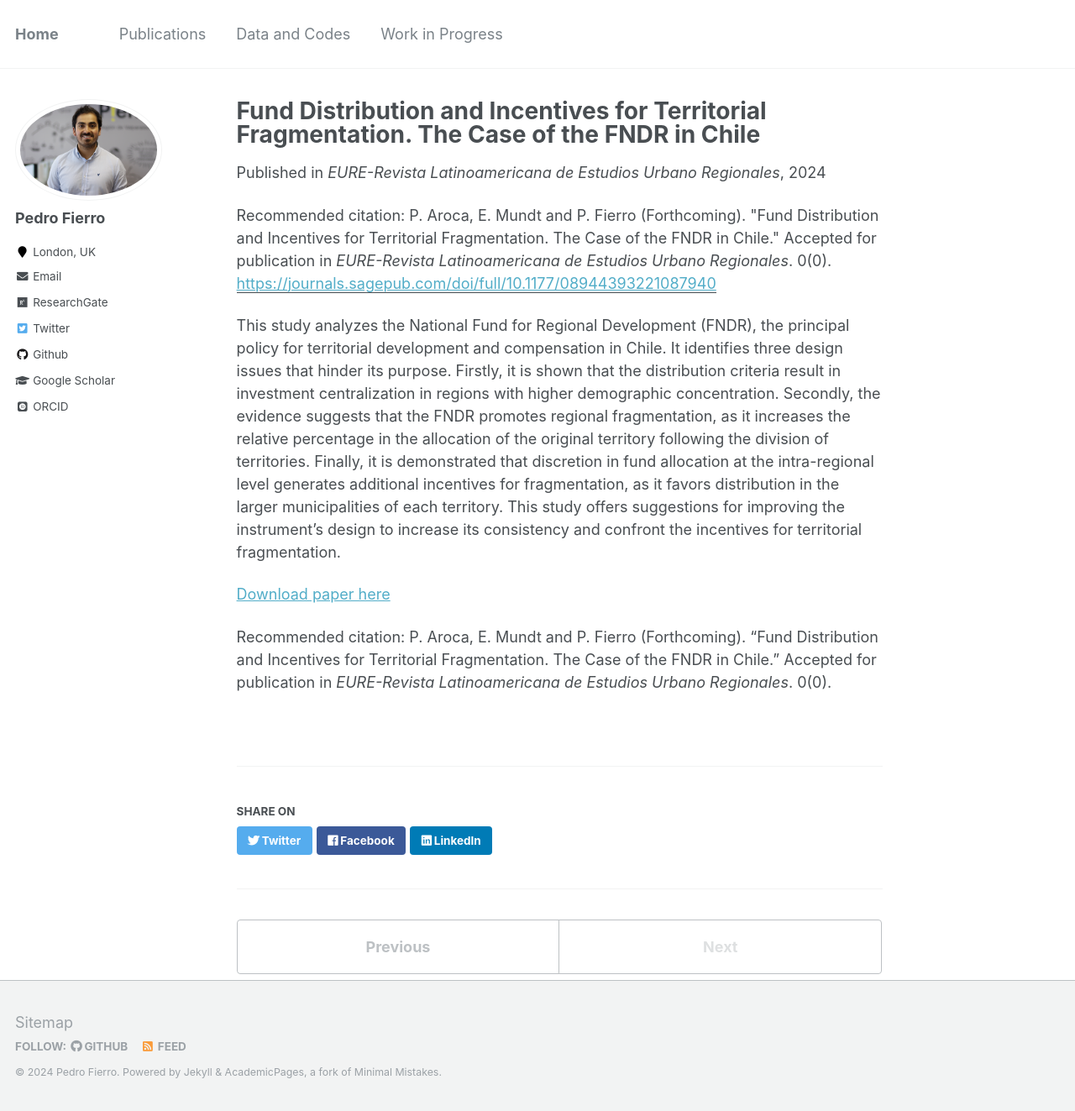
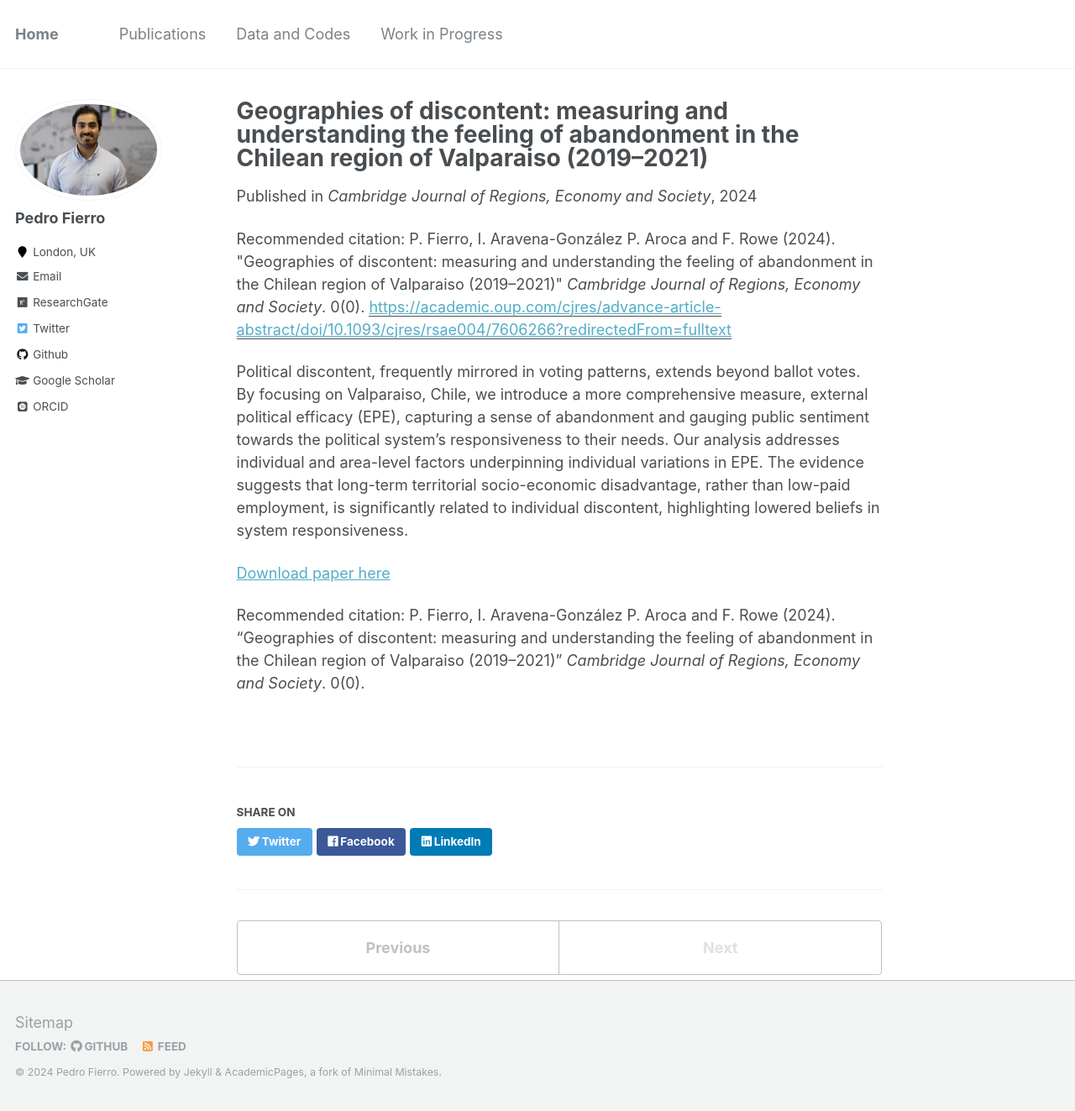
Before and after one commit to pedrofierroz87/pedrofierroz87.github.io, a Jekyll site: the page built from _publications/2024-02-21-paper-title-number-8.md, in a window 1280 px wide and 1323 px high. Shown: the whole window at 84% size. Built offline with Jekyll 4.4.1, drawn with Linux system fonts in a browser that asks for light colours; some web fonts are replaced.

Commit message:
Update 2024-02-21-paper-title-number-8.md

```diff
--- a/_publications/2024-02-21-paper-title-number-8.md
+++ b/_publications/2024-02-21-paper-title-number-8.md
@@ -1,15 +1,15 @@
 ---
-title: "Fund Distribution and Incentives for Territorial Fragmentation. The Case of the FNDR in Chile"
+title: "Geographies of discontent: measuring and understanding the feeling of abandonment in the Chilean region of Valparaiso (2019–2021)"
 collection: publications
-permalink: /publication/2023-10-27-paper-title-number-7
-excerpt: 'This study analyzes the National Fund for Regional Development (FNDR), the principal policy for territorial development and compensation in Chile. It identifies three design issues that hinder its purpose. Firstly, it is shown that the distribution criteria result in investment centralization in regions with higher demographic concentration. Secondly, the evidence suggests that the FNDR promotes regional fragmentation, as it increases the relative percentage in the allocation of the original territory following the division of territories. Finally, it is demonstrated that discretion in fund allocation at the intra-regional level generates additional incentives for fragmentation, as it favors distribution in the larger municipalities of each territory.'
+permalink: /publication/2024-02-21-paper-title-number-8
+excerpt: 'Political discontent, frequently mirrored in voting patterns, extends beyond ballot votes. By focusing on Valparaiso, Chile, we introduce a more comprehensive measure, external political efficacy (EPE), capturing a sense of abandonment and gauging public sentiment towards the political system’s responsiveness to their needs. Our analysis addresses individual and area-level factors underpinning individual variations in EPE. The evidence suggests that long-term territorial socio-economic disadvantage, rather than low-paid employment, is significantly related to individual discontent, highlighting lowered beliefs in system responsiveness.'
 date: 2024-01-01
-venue: 'EURE-Revista Latinoamericana de Estudios Urbano Regionales'
-paperurl: 'https://journals.sagepub.com/doi/full/10.1177/08944393221087940'
-citation: 'P. Aroca, E. Mundt and P. Fierro (Forthcoming). &quot;Fund Distribution and Incentives for Territorial Fragmentation. The Case of the FNDR in Chile.&quot; Accepted for publication in <i>EURE-Revista Latinoamericana de Estudios Urbano Regionales</i>. 0(0).'
+venue: 'Cambridge Journal of Regions, Economy and Society'
+paperurl: 'https://academic.oup.com/cjres/advance-article-abstract/doi/10.1093/cjres/rsae004/7606266?redirectedFrom=fulltext'
+citation: 'P. Fierro, I. Aravena-González P. Aroca and F. Rowe (2024). &quot;Geographies of discontent: measuring and understanding the feeling of abandonment in the Chilean region of Valparaiso (2019–2021)&quot; <i>Cambridge Journal of Regions, Economy and Society</i>. 0(0).'
 ---
-This study analyzes the National Fund for Regional Development (FNDR), the principal policy for territorial development and compensation in Chile. It identifies three design issues that hinder its purpose. Firstly, it is shown that the distribution criteria result in investment centralization in regions with higher demographic concentration. Secondly, the evidence suggests that the FNDR promotes regional fragmentation, as it increases the relative percentage in the allocation of the original territory following the division of territories. Finally, it is demonstrated that discretion in fund allocation at the intra-regional level generates additional incentives for fragmentation, as it favors distribution in the larger municipalities of each territory. This study offers suggestions for improving the instrument's design to increase its consistency and confront the incentives for territorial fragmentation.
+Political discontent, frequently mirrored in voting patterns, extends beyond ballot votes. By focusing on Valparaiso, Chile, we introduce a more comprehensive measure, external political efficacy (EPE), capturing a sense of abandonment and gauging public sentiment towards the political system’s responsiveness to their needs. Our analysis addresses individual and area-level factors underpinning individual variations in EPE. The evidence suggests that long-term territorial socio-economic disadvantage, rather than low-paid employment, is significantly related to individual discontent, highlighting lowered beliefs in system responsiveness.
 
-[Download paper here](https://journals.sagepub.com/doi/full/10.1177/08944393221087940)
+[Download paper here](https://academic.oup.com/cjres/advance-article-abstract/doi/10.1093/cjres/rsae004/7606266?redirectedFrom=fulltext)
 
-Recommended citation: P. Aroca, E. Mundt and P. Fierro (Forthcoming). "Fund Distribution and Incentives for Territorial Fragmentation. The Case of the FNDR in Chile." Accepted for publication in <i>EURE-Revista Latinoamericana de Estudios Urbano Regionales</i>. 0(0).
+Recommended citation: P. Fierro, I. Aravena-González P. Aroca and F. Rowe (2024). "Geographies of discontent: measuring and understanding the feeling of abandonment in the Chilean region of Valparaiso (2019–2021)" <i>Cambridge Journal of Regions, Economy and Society</i>. 0(0).
```
